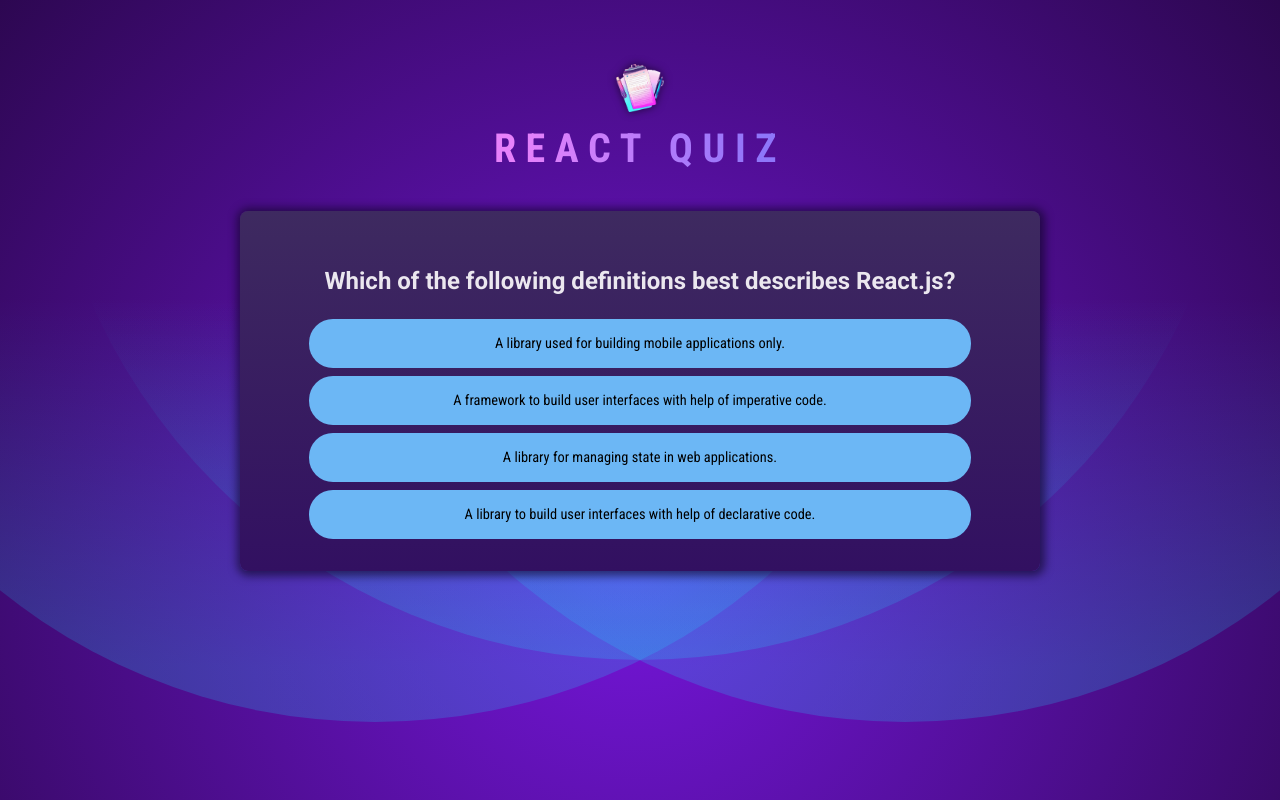
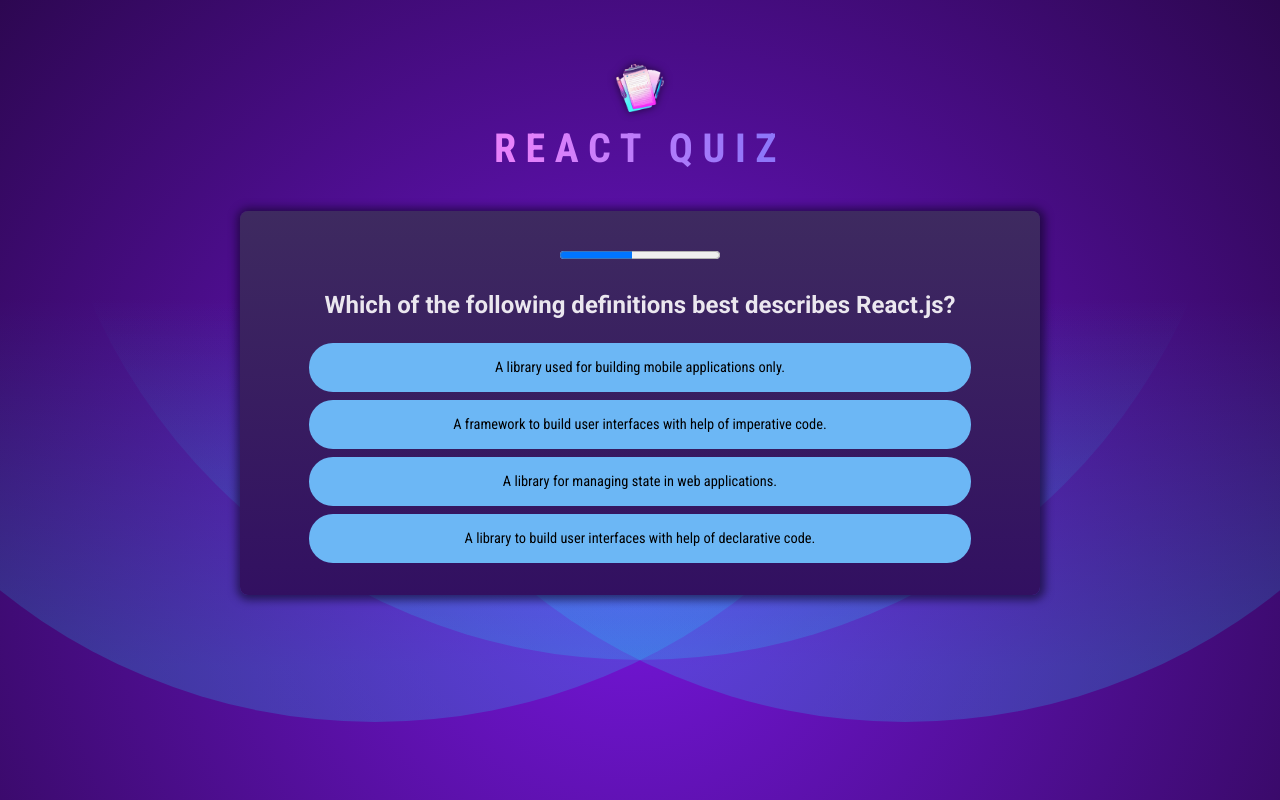
Before and after one commit to GiorgioBolzoni/09-react-quiz-app, a React (Vite) app: page / in a window 1280 px wide. Built offline with nearby package versions, Linux system fonts and the light colour scheme.

Commit message:
implementato Question Timer

```diff
--- /dev/null
+++ b/src/components/QuestionTimer.jsx
@@ -0,0 +1,30 @@
+import { useState, useEffect, StrictMode } from "react";
+export default function QuestionTimer({timeout, onTimeout}){
+const [remainingTime, setRemainingTime] = useState(timeout);
+
+useEffect(()=>{
+    console.log('SETTING TIMEOUT');
+const timer = setTimeout(onTimeout, timeout);     // onTimeout è la funzione che viene chiamta ogni volta che il timer scade
+
+return ()=>{
+    clearTimeout(timer);
+};
+
+},[onTimeout, timeout])
+
+useEffect(()=>{
+    console.log('SETTING INTERVAL');
+    const interval = setInterval(()=>{
+        setRemainingTime(prevRemainingTime => prevRemainingTime - 10);
+    }, 10);
+
+    return() => {
+        clearInterval(interval);
+    };  // devo usare questa Cleanup function per evitare che la funzione setInterval venga rieseguita 2 volte a causa dello StrictMode nel main.jsx
+
+}, [])
+
+
+
+      return <progress id="question-time" max={timeout} value={remainingTime}/>
+}
--- a/src/components/Quiz.jsx
+++ b/src/components/Quiz.jsx
@@ -1,5 +1,7 @@
-import { useState } from "react";
+import { useState, useCallback } from "react";
+
 import QUESTIONS from "../questions";
+import QuestionTimer from "./QuestionTimer";
 import quizCompleteImg from "../assets/quiz-complete.png";
 export default function Quiz(){
 // const[activeQuestionIndex, setActiveQuestionIndex] = useState(0);  NON NECESSARIO, si può ricavare in altro modo(vedi sotto): meglio gestire meno States
@@ -8,11 +10,13 @@
 const activeQuestionIndex = userAnswer.length; // se l'array è 0 la domanda sarà index 0 (=la prima) e così via
 const quizIsComplete = activeQuestionIndex === QUESTIONS.length; // completato se corrisponde al numero di domande
 
-function handleSelectedAnswer(selectedAnswer){
+const handleSelectedAnswer = useCallback (function handleSelectedAnswer(selectedAnswer){
     setUserAnswer((prevUserAnswer)=>{
         return [...prevUserAnswer, selectedAnswer];
     });
-};
+}, []);
+
+const handleSkipAnswer = useCallback(() => handleSelectedAnswer(null), [handleSelectedAnswer]);
 
 if(quizIsComplete){
     return (
@@ -31,6 +35,11 @@
     return(
     <div id="quiz">
         <div className="question">
+            <QuestionTimer
+            key={activeQuestionIndex}
+            timeout={10000}
+            onTimeout={handleSkipAnswer}
+             />
             <h2>{QUESTIONS[activeQuestionIndex].text}</h2>
             <ul id="answers">
                 {shuffledAnswers.map((answer) => (
@@ -39,6 +48,7 @@
                     </li>
                 ))}
             </ul>
+
         </div>
     </div>
     );
--- a/src/index.css
+++ b/src/index.css
@@ -104,6 +104,7 @@
   background: #9e5ef8;
   margin: 0;
 }
+
 
 #question progress::-webkit-progress-bar {
   background: #6a558a;
```
